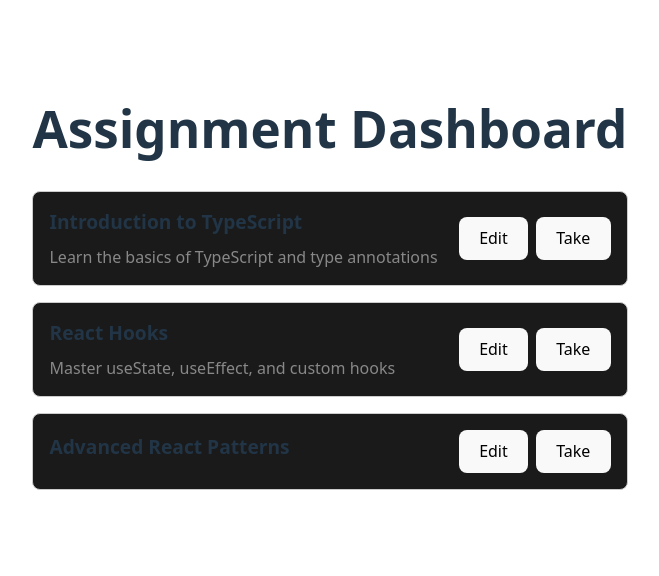
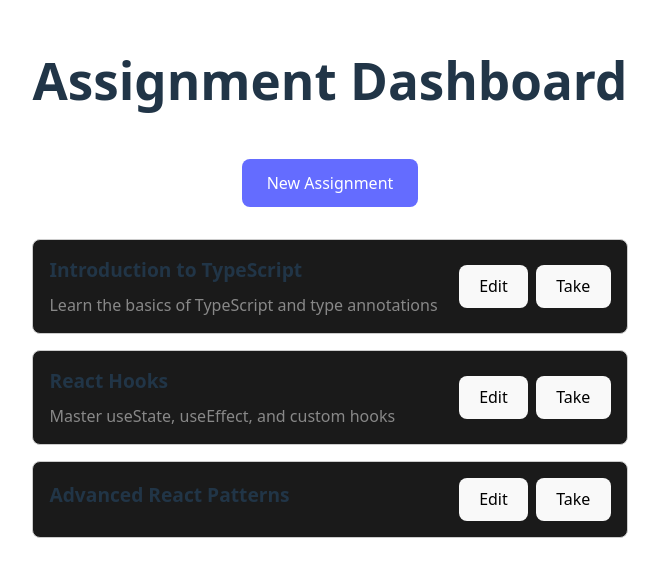
Before and after one commit to UD-F25-CISC275/f25-cisc275-copilot-project, a React (Vite) app: page / in a window 1280 px wide. Shown: the part 122-698 px from the top of the page, without its empty margins (310-969 px from the left). Built offline with nearby package versions, Linux system fonts and the light colour scheme.

Commit message:
Implement User Story 1.2: Create a new assignment feature
Co-authored-by: acbart <897227+acbart@users.noreply.github.com>

```diff
--- a/src/App.css
+++ b/src/App.css
@@ -7,6 +7,24 @@
 
 .dashboard {
   text-align: center;
+}
+
+.new-assignment-button {
+  margin-top: 1rem;
+  padding: 0.75rem 1.5rem;
+  font-size: 1rem;
+  cursor: pointer;
+  border-radius: 8px;
+  border: 1px solid transparent;
+  background-color: #646cff;
+  color: white;
+  font-weight: 500;
+  transition: background-color 0.25s, border-color 0.25s;
+}
+
+.new-assignment-button:hover {
+  background-color: #535bf2;
+  border-color: #535bf2;
 }
 
 .assignment-list {
--- a/src/App.tsx
+++ b/src/App.tsx
@@ -1,3 +1,4 @@
+import { useState } from "react";
 import "./App.css";
 import { Dashboard } from "./components/Dashboard";
 import type { Assignment } from "./types/Assignment";
@@ -20,6 +21,10 @@ const sampleAssignments: Assignment[] = [
 ];
 
 export function App() {
+    const [assignments, setAssignments] =
+        useState<Assignment[]>(sampleAssignments);
+    const [nextId, setNextId] = useState<number>(4);
+
     const handleEdit = (assignmentId: number) => {
         console.log(`Edit assignment ${assignmentId}`);
         // TODO: Navigate to editor view
@@ -30,11 +35,21 @@ export function App() {
         // TODO: Navigate to taker view
     };
 
+    const handleCreateAssignment = () => {
+        const newAssignment: Assignment = {
+            id: nextId,
+            title: "New Assignment",
+        };
+        setAssignments([...assignments, newAssignment]);
+        setNextId(nextId + 1);
+    };
+
     return (
         <Dashboard
-            assignments={sampleAssignments}
+            assignments={assignments}
             onEdit={handleEdit}
             onTake={handleTake}
+            onCreateAssignment={handleCreateAssignment}
         />
     );
 }
--- a/src/components/Dashboard.tsx
+++ b/src/components/Dashboard.tsx
@@ -4,12 +4,25 @@ interface DashboardProps {
     assignments: Assignment[];
     onEdit: (assignmentId: number) => void;
     onTake: (assignmentId: number) => void;
+    onCreateAssignment: () => void;
 }
 
-export function Dashboard({ assignments, onEdit, onTake }: DashboardProps) {
+export function Dashboard({
+    assignments,
+    onEdit,
+    onTake,
+    onCreateAssignment,
+}: DashboardProps) {
     return (
         <div className="dashboard">
             <h1>Assignment Dashboard</h1>
+            <button
+                onClick={onCreateAssignment}
+                className="new-assignment-button"
+                data-testid="new-assignment-button"
+            >
+                New Assignment
+            </button>
             <div className="assignment-list">
                 {assignments.length === 0 ? (
                     <p>No assignments available.</p>
```
Also changed, not shown: 2 other files (tests, documents, lock files or other folders).
